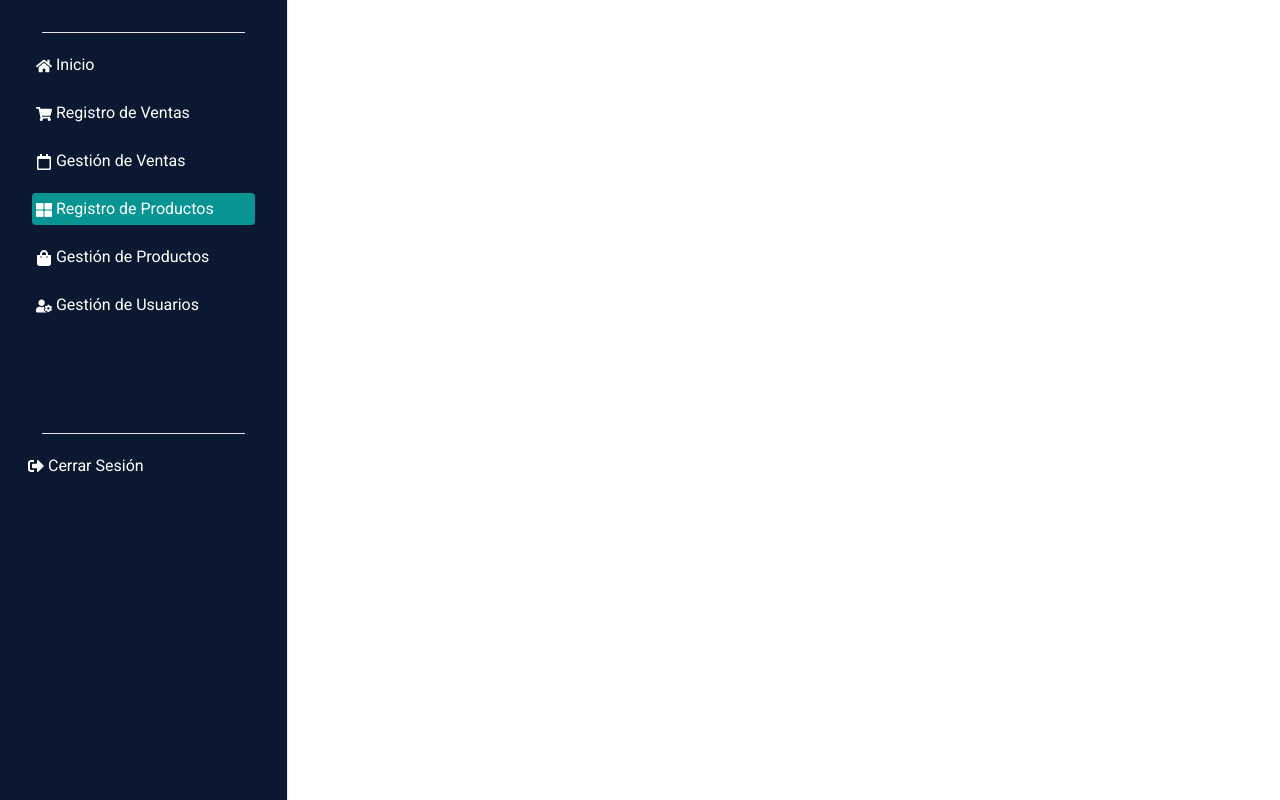
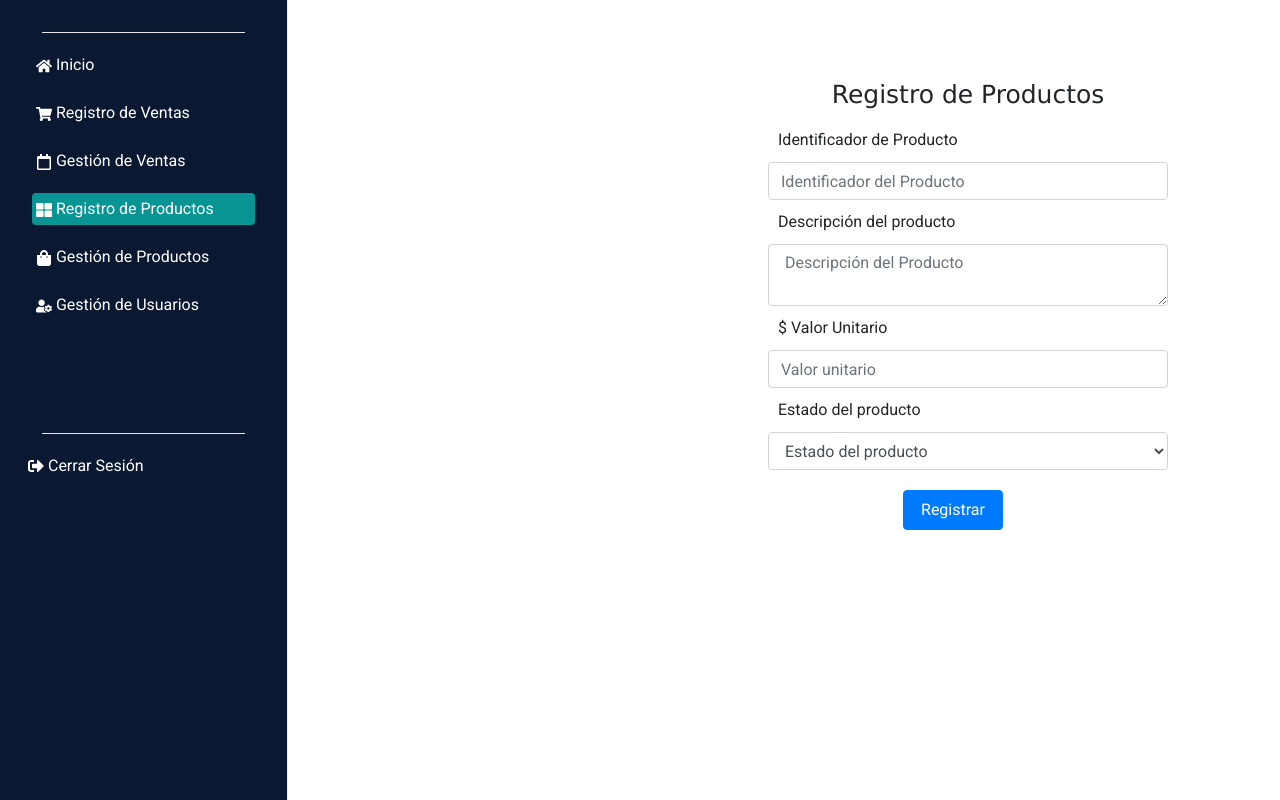
Before and after one commit to NovaDevs-MinTIC/NovaDevs, a React (Create React App) app: page /registroProductoNuevo in a window 1280 px wide. Built offline with nearby package versions, Linux system fonts and the light colour scheme.

Commit message:
Agregando Pagna de registro de productos

```diff
--- a/src/App.jsx
+++ b/src/App.jsx
@@ -4,7 +4,7 @@ import Ventas from 'pages/Ventas';
 import Sidebar from 'Layouts/Sidebar';
 import 'styles/App.scss'
 import BuscarActualizarVentas from 'pages/BuscarActualizarVentas';
-
+import RegistroProducto from 'pages/RegistroProducto';
 
 // function App() {
 //   return (
@@ -31,6 +31,7 @@ function App() {
       <div className="content">
         <Route path="/Ventas" exact={true} component={Ventas}></Route>
         <Route path="/BuscarActualizarVentas" exact={true} component={BuscarActualizarVentas}></Route>
+        <Route path="/registroProductoNuevo" exact={true} component={RegistroProducto}></Route>
       </div>
 
       </div>
--- a/src/pages/RegistroProducto.jsx
+++ b/src/pages/RegistroProducto.jsx
@@ -1,12 +1,10 @@
-import React, { Fragment,useState } from 'react'
-import { ToastContainer, toast } from 'react-toastify';
-//import 'react-toastify/dist/ReactToastify.css';
+import React, { Fragment } from 'react'
+
+
 
 const RegistroProductos=()=>{
 
-  const Mensaje= ()=>{
-    toast.success('Producto registrado Exitosamente!')
-  }
+
     return(
 
 <div className="content-general">
@@ -38,13 +36,12 @@ const RegistroProductos=()=>{
         </select>
       </div>
       <div className="col-md-6">
-        <button onClick={Mensaje} id="btn-registrar" className="btn btn-primary" type="submit">Registrar
+        <button id="btn-registrar" className="btn btn-primary" type="submit">Registrar
         </button>
       </div>
          </form>
     </Fragment>
-    <ToastContainer  position="top-right"autoClose={5000}>
-           </ToastContainer>
+
 </div>
 </div>
     )
```
